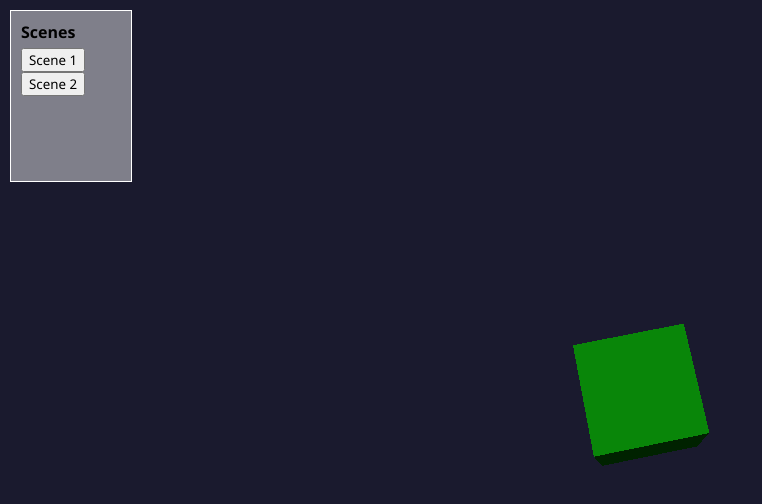
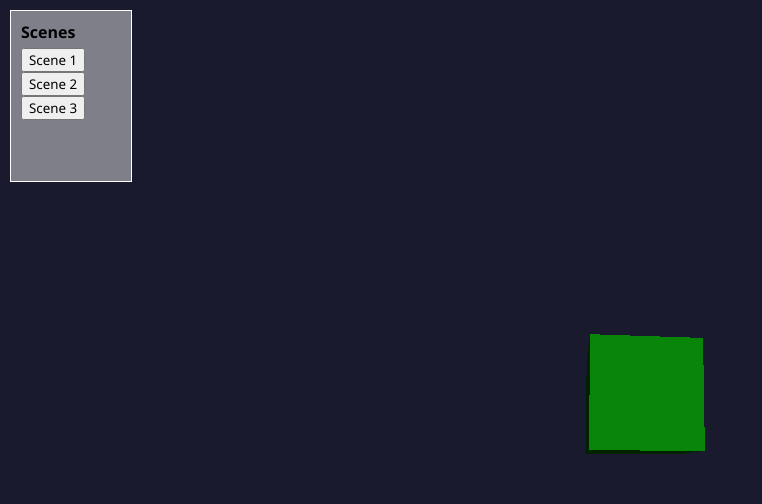
Before and after one commit to manulea/three-js-visualizations, a website built with Vite: page index.html in a window 1280 px wide. Shown: the whole page, without its empty margins (0-762 px from the left). Built offline with nearby package versions, Linux system fonts and the light colour scheme.

Commit message:
Added new visualization: Grid of tetrahedrons

```diff
--- a/index.html
+++ b/index.html
@@ -11,6 +11,7 @@
     <ul class="scene-list">
       <li><button onclick="loadScene('scene1')">Scene 1</button></li>
       <li><button onclick="loadScene('scene2')">Scene 2</button></li>
+      <li><button onclick="loadScene('scene3')">Scene 3</button></li>
     </ul>
   </div>
   <script type="module" src="./src/main.js"></script>
--- a/src/main.js
+++ b/src/main.js
@@ -3,6 +3,7 @@ import SceneManager from './scene-manager.js';
 
 import { createScene1 } from './scenes/scene1.js';
 import { createScene2 } from './scenes/scene2.js';
+import { createScene3 } from './scenes/scene3.js';
 
 
 const sceneManager = new SceneManager();
@@ -22,6 +23,7 @@ function init() {
   // Create scenes and add to scene manager
   sceneManager.addScene('scene1', createScene1());
   sceneManager.addScene('scene2', createScene2());
+  sceneManager.addScene('scene3', createScene3());
   // Load scene 1
   sceneManager.loadScene('scene1');
 
--- /dev/null
+++ b/src/scenes/scene3.js
@@ -0,0 +1,73 @@
+import * as THREE from 'three'
+
+export function createScene3() {
+    const scene = new THREE.Scene();
+    scene.background = new THREE.Color(0x1a1a2e); // Dark blueish background
+    scene.fog = new THREE.Fog(0x1a1a2e, 10, 50); // Color, near, far
+
+    // Create a group to hold the tetrahedrons
+    const group = new THREE.Group();
+
+    // Create array to store tetrahedrons
+    const grid = [];
+    const gridsize = 5;
+    const gridspacing = 0.75;
+    const tetrahedronSize = 0.25;
+
+    // offset
+    const offset = (gridsize - 1) * gridspacing / 2;
+
+    // Create a tetrahedron geometry and material
+    const geometry = new THREE.TetrahedronGeometry(tetrahedronSize);
+    const material = new THREE.MeshStandardMaterial({ color: 0x4588bf});
+
+    // Populate array
+    for(let i = 0; i < gridsize; i++) {
+        grid[i] = [];
+        for (let j = 0; j < gridsize; j++) {
+            const tetrahedron = new THREE.Mesh(geometry, material);
+            tetrahedron.position.set(i * gridspacing - offset, j * gridspacing - offset, 0);
+            tetrahedron.castShadow = true;
+            group.add(tetrahedron);
+            grid[i][j] = tetrahedron;
+          }
+    }
+
+    // Add the group to the scene
+    scene.add(group);
+
+    // Add a directional light
+    const directionalLight = new THREE.DirectionalLight(0xffffff, 1);
+    directionalLight.position.set(5, 10, 7.5);
+    directionalLight.castShadow = true;
+    scene.add(directionalLight);
+
+    // Configure shadow properties for better quality
+    directionalLight.shadow.mapSize.width = 1024;
+    directionalLight.shadow.mapSize.height = 1024;
+    directionalLight.shadow.camera.near = 0.5;
+    directionalLight.shadow.camera.far = 50;
+
+    // Add ambient light for softer shadows
+    const ambientLight = new THREE.AmbientLight(0x404040);
+    scene.add(ambientLight);
+
+    // Scene animation
+    scene.animate = () => {
+        // Rotate the group around its center
+        group.rotation.x += 0.01;
+        group.rotation.y += 0.01;
+        group.rotation.z += 0.01;
+
+        // Rotate individual tetrahedrons
+        for (let i = 0; i < gridsize; i++) {
+          for (let j = 0; j < gridsize; j++) {
+            grid[i][j].rotation.x += 0.03;
+            grid[i][j].rotation.y += 0.03;
+          }
+        }
+      };
+
+      return scene;
+
+}
```
